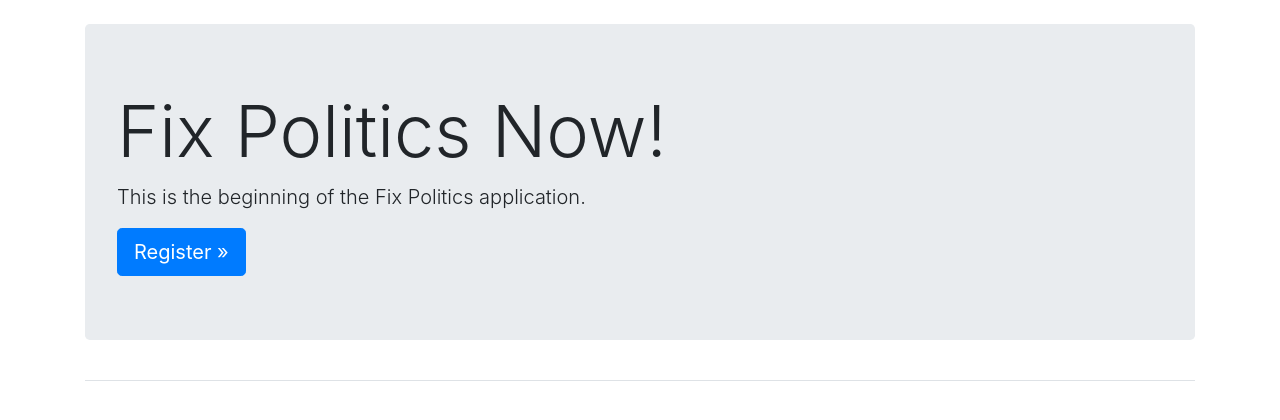
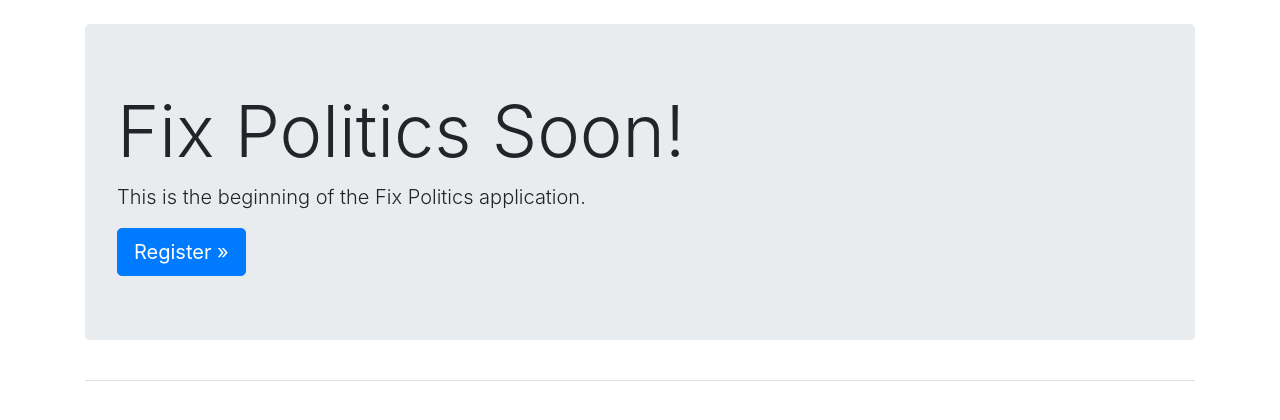
Before and after one commit to Call-for-Code-for-Racial-Justice/Legit-Info, a Django app: page / in a window 1280 px wide. Shown: the part 58-478 px from the top of the page. Run offline with Django 3.2, Linux system fonts and the light colour scheme; some libraries are stand-ins or nearby versions.

Commit message:
change to "soon" on index.html

```diff
--- a/learning_logs/templates/learning_logs/index.html
+++ b/learning_logs/templates/learning_logs/index.html
@@ -2,7 +2,7 @@
 
 {% block page_header %}
 <div class="jumbotron">
-<h1 class="display-3">Fix Politics Now!</h1>
+<h1 class="display-3">Fix Politics Soon!</h1>
 
 <p class="lead">This is the beginning of the Fix Politics application.</p>
 
```
